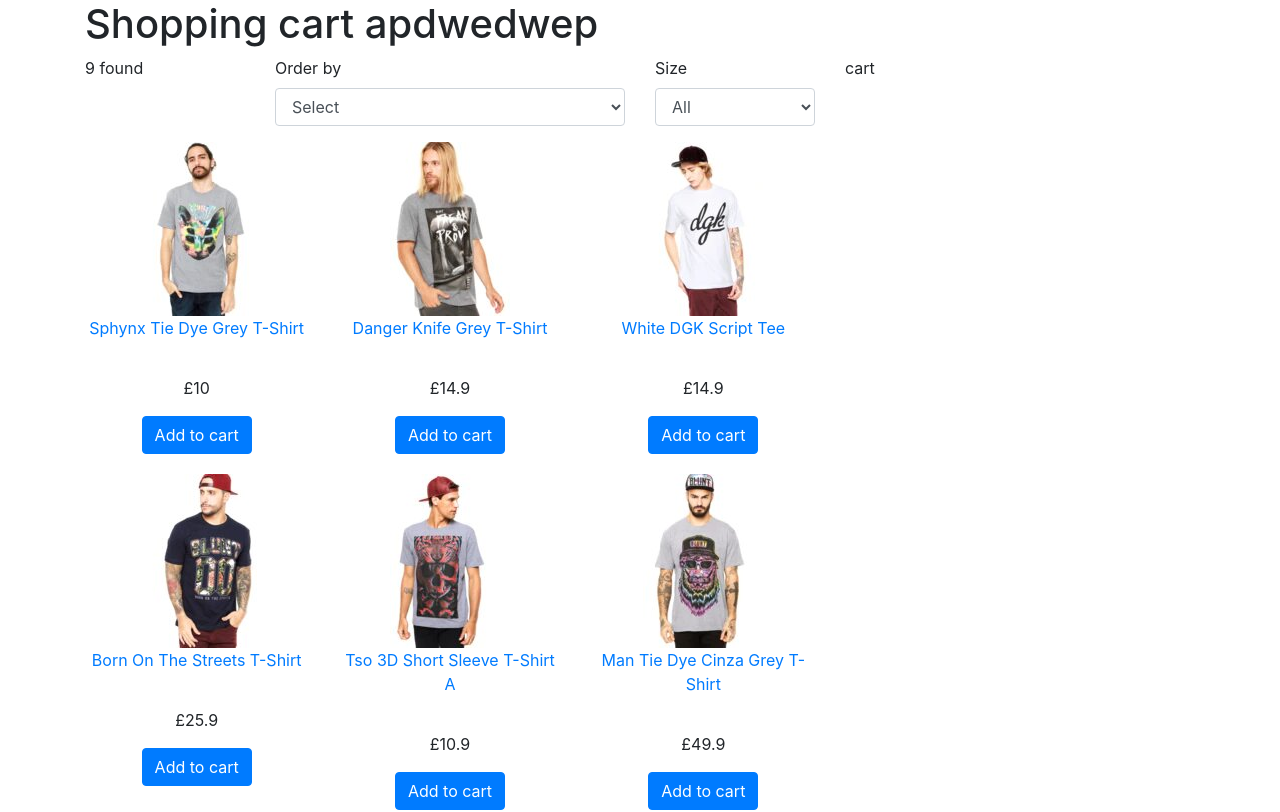
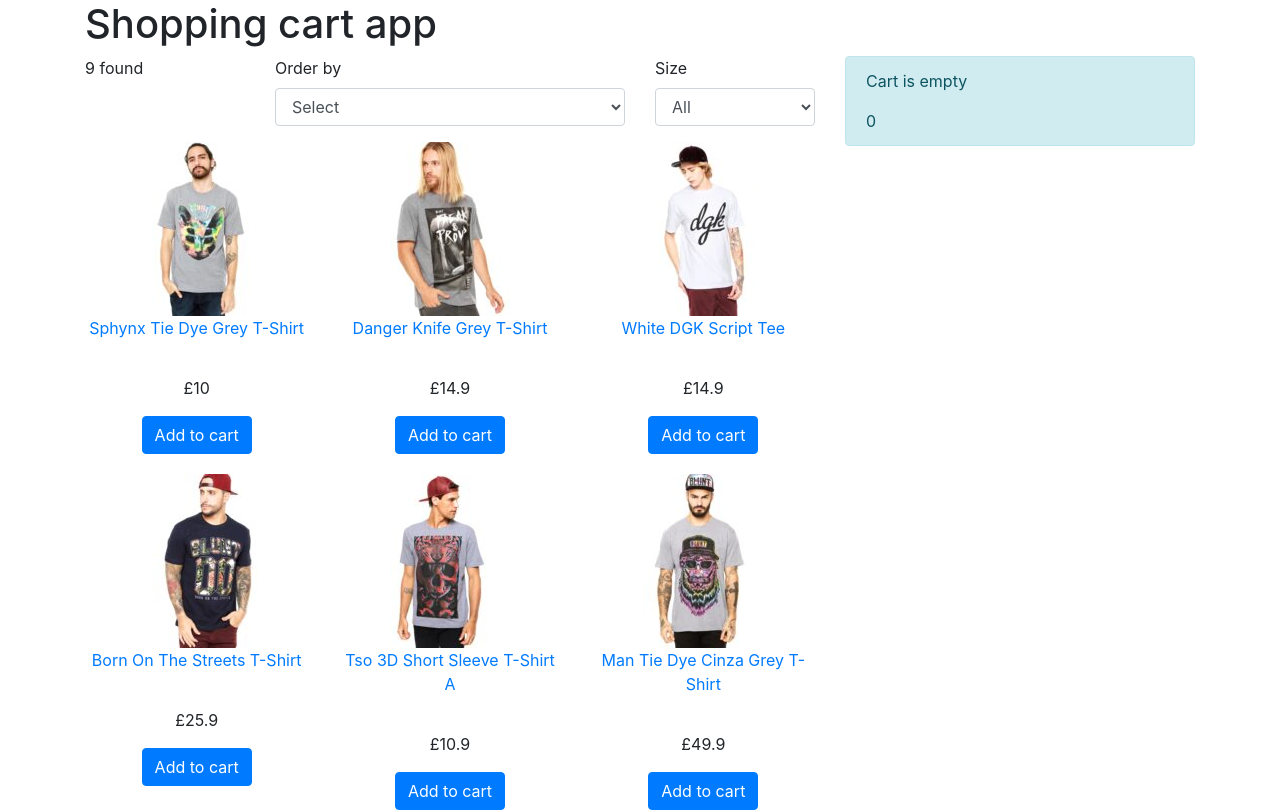
Before and after one commit to dinoxas/mini-shop, a React (Create React App) app: page / in a window 1280 px wide. Shown: the top 812 px of the page. Built offline with nearby package versions, Linux system fonts and the light colour scheme; data requests are answered from the project's data file.

Commit message:
Created Cart component and setup localstorage

```diff
--- a/src/App.js
+++ b/src/App.js
@@ -3,13 +3,15 @@
 import "animate.css";
 import Products from "./components/Products";
 import Filter from "./components/Filter";
+import Cart from "./components/Cart";
 
 export class App extends Component {
   state = {
     size: "",
     sort: "",
     products: [],
-    filteredProducts: []
+    filteredProducts: [],
+    cartItems: []
   };
 
   listProducts() {
@@ -40,9 +42,34 @@
     });
   }
 
-  handleAddToCart() {
-    console.log("handleAddToCart");
-  }
+  handleAddToCart = (e, product) => {
+    e.preventDefault();
+    this.setState(state => {
+      const cartItems = state.cartItems;
+      let productAlreadyInCart = false;
+      cartItems.forEach(item => {
+        if (item.id === product.id) {
+          productAlreadyInCart = true;
+          item.count++;
+        }
+      });
+
+      if (!productAlreadyInCart) {
+        cartItems.push({ ...product, count: 1 });
+      }
+      localStorage.setItem("cartItems", JSON.stringify(cartItems));
+      return cartItems;
+    });
+  };
+
+  handleRemoveFromCart = (e, item) => {
+    e.preventDefault();
+    this.setState(state => {
+      const cartItems = state.cartItems.filter(el => el.id !== item.id);
+      localStorage.setItem("cartItem", cartItems);
+      return { cartItems };
+    });
+  };
 
   handleChangeSize = e => {
     this.setState({ size: e.target.value });
@@ -63,14 +90,20 @@
           products: data,
           filteredProducts: data
         });
+        if (localStorage.getItem("cartItems")) {
+          this.setState({
+            cartItems: JSON.parse(localStorage.getItem("cartItems"))
+          });
+        }
       });
   }
   render() {
-    const { size, sort, filteredProducts } = this.state;
+    const { size, sort, filteredProducts, cartItems } = this.state;
+
     return (
       <div>
         <div className="container">
-          <h1>Shopping cart apdwedwep</h1>
+          <h1>Shopping cart app</h1>
         </div>
 
         <div className="container">
@@ -88,7 +121,12 @@
                 handleAddToCart={this.handleAddToCart}
               />
             </div>
-            <div className="col-md-4">cart</div>
+            <div className="col-md-4">
+              <Cart
+                cartItems={cartItems}
+                handleRemoveFromCart={this.handleRemoveFromCart}
+              />
+            </div>
           </div>
         </div>
       </div>
--- /dev/null
+++ b/src/components/Cart.js
@@ -0,0 +1,33 @@
+import React, { Component } from "react";
+
+export default class Cart extends Component {
+  render() {
+    const { cartItems, handleRemoveFromCart } = this.props;
+    return (
+      <div className="alert alert-info">
+        <p>
+          {cartItems.length === 0
+            ? "Cart is empty"
+            : `You have ${cartItems.length} item(s) in the cart`}
+        </p>
+
+        {cartItems.length && (
+          <ul className="list-unstyled">
+            {cartItems.map((item, index) => (
+              <li key={index}>
+                <span>{item.title}</span> x{item.count}
+                <a
+                  href="#"
+                  className="badge badge-danger"
+                  onClick={e => handleRemoveFromCart(e, item)}
+                >
+                  X
+                </a>
+              </li>
+            ))}
+          </ul>
+        )}
+      </div>
+    );
+  }
+}
```
